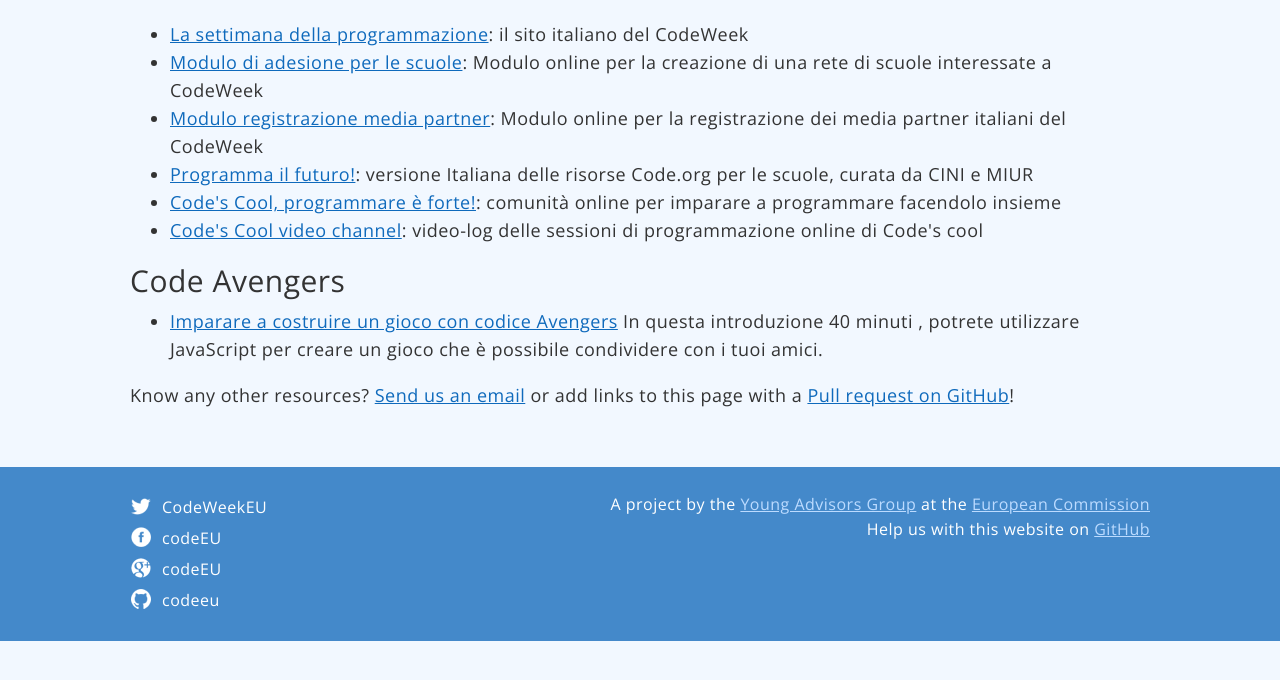
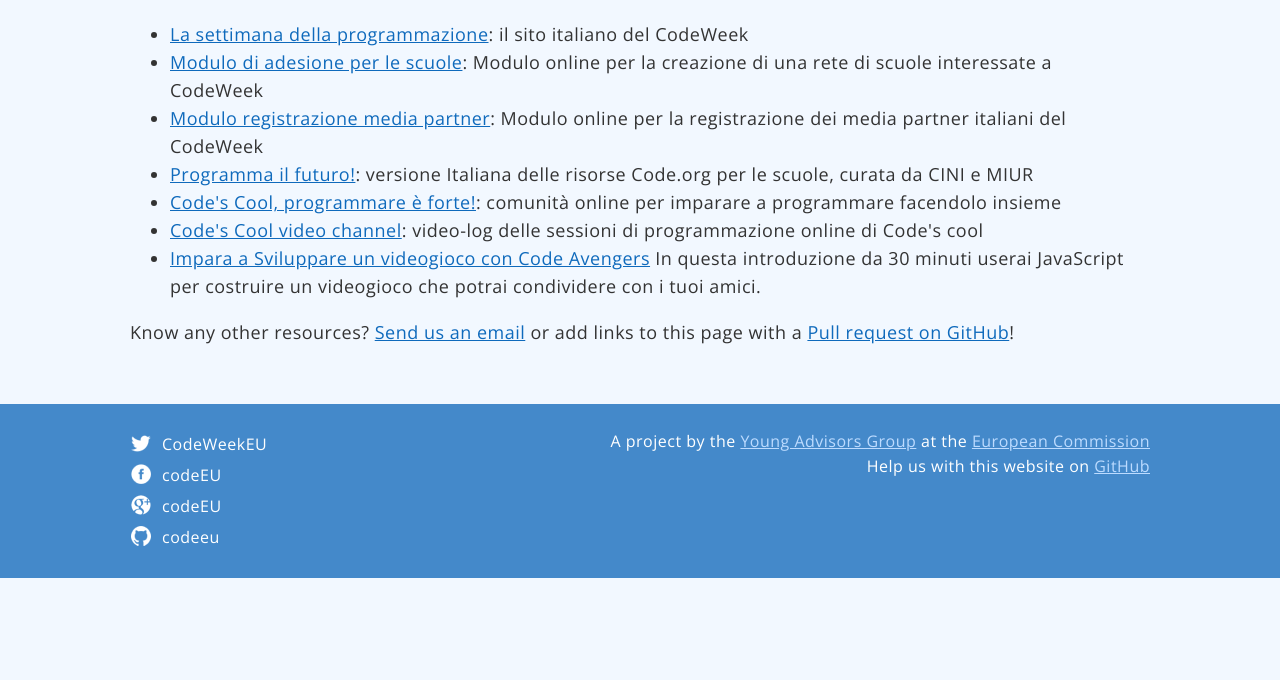
Before and after one commit to codeeu/codeeu.github.io, a Jekyll site: the page built from resources/italy/index.html, in a window 1280 px wide, cut to the strip 167-847 px from the top of the page. Built offline with Jekyll 4.4.1, drawn with Linux system fonts in a browser that asks for light colours; nearby versions of some CDN libraries; Markdown is read by kramdown in place of the engine named in the settings.

Commit message:
Added links to Code Avengers resources

```diff
--- a/resources/italy/index.html
+++ b/resources/italy/index.html
@@ -10,11 +10,7 @@
    	<li><a href="http://programmailfuturo.it/">Programma il futuro!</a>: versione Italiana delle risorse Code.org per le scuole, curata da CINI e MIUR</li>
    	<li><a href="http://www.codescool.net/">Code's Cool, programmare è forte!</a>: comunità online per imparare a programmare facendolo insieme</li>
    	<li><a href="https://www.youtube.com/channel/UCtcyXCuAy_NHusocxuERuXA">Code's Cool video channel</a>: video-log delle sessioni di programmazione online di Code's cool</li>
-  </ul>
-
-  <h2>Code Avengers</h2>
-  <ul>
-    <li><a href="http://www.codeavengers.com/javascript/17?l=it">Imparare a costruire un gioco con codice Avengers</a> In questa introduzione 40 minuti , potrete utilizzare JavaScript per creare un gioco che è possibile condividere con i tuoi amici.</li>
+   	<li><a href="http://www.codeavengers.com/javascript/17?l=it">Impara a Sviluppare un videogioco con Code Avengers</a> In questa introduzione da 30 minuti userai JavaScript per costruire un videogioco che potrai condividere con i tuoi amici.</li>
   </ul>
 
   <p>Know any other resources? <a href="mailto:{{site.contact.email}}">Send us an email</a> or add links to this page with a <a href="https://github.com/codeeu/codeeu.github.io">Pull request on GitHub</a>!</p>
```
